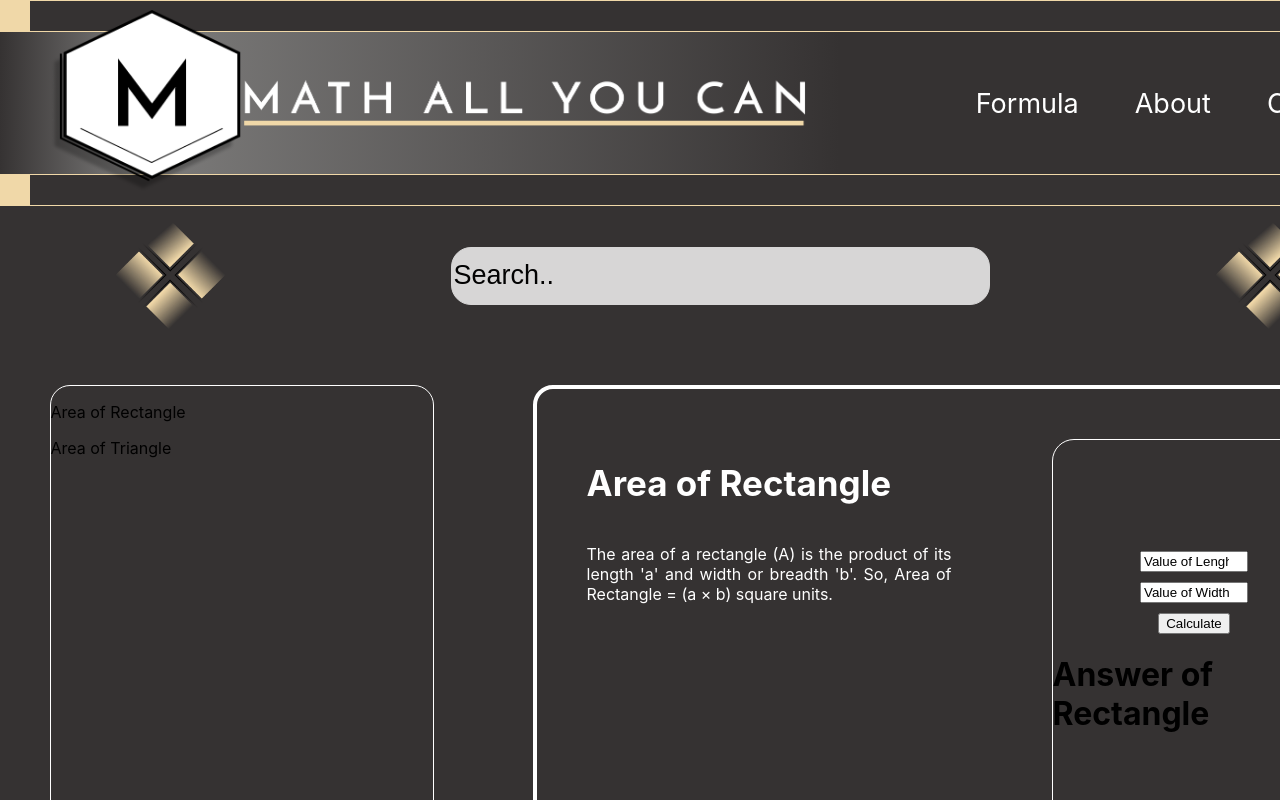
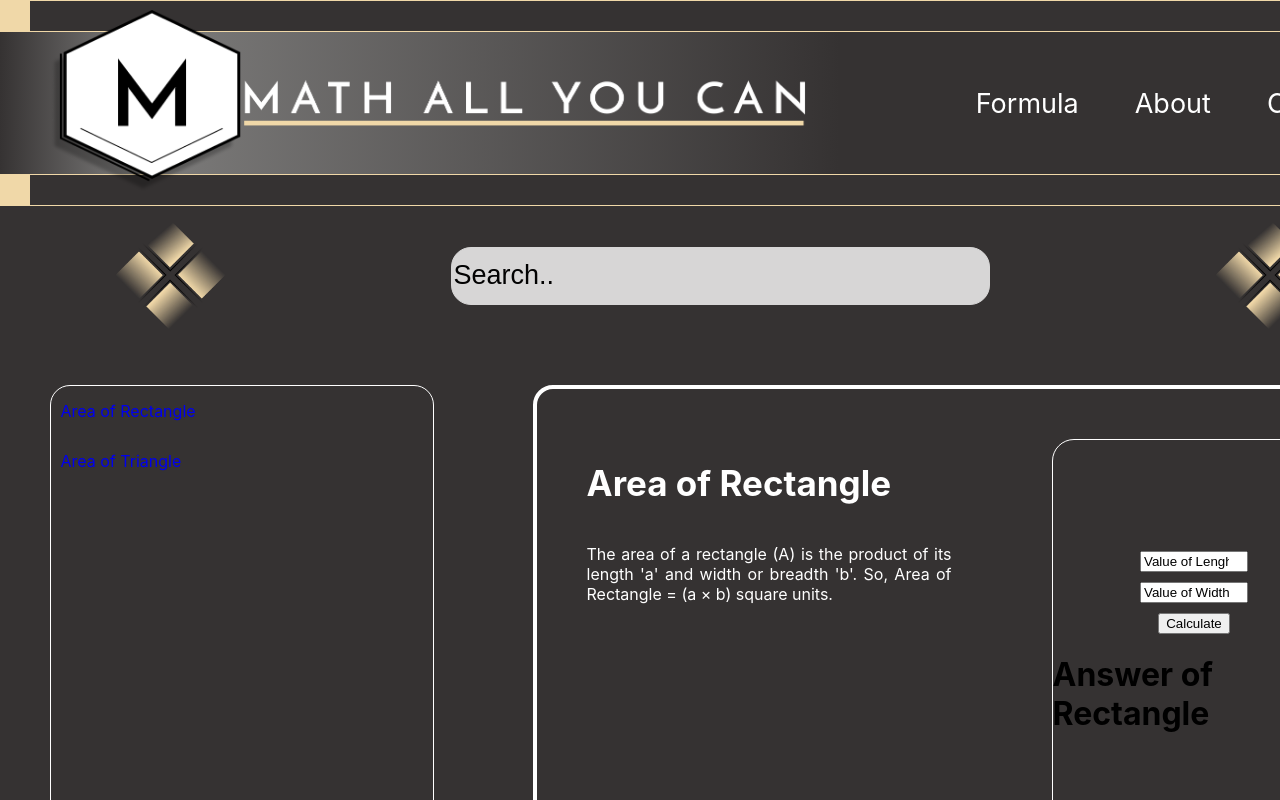
Before and after one commit to lexus654/MathAllYouCan, a React (Create React App) app: page / in a window 1280 px wide. Shown: the top 800 px of the page. Built offline with nearby package versions, Linux system fonts and the light colour scheme.

Commit message:
Refactored

```diff
--- a/src/components/logic/Search.js
+++ b/src/components/logic/Search.js
@@ -32,15 +32,21 @@ const SearchBar = styled.div`
   & .search--input:focus {
     outline-color: #f0d8a8;
   }
+`;
 
+const SecondWrapper = styled.div`
+  width: 382px;
+  height: 548px;
+  background-color: #353232;
+  border-radius: 20px;
+  border: solid 1px white;
   & .dataResult {
-    width: 523px;
-    height: 334px;
-    position: absolute;
-    top: 95px;
+    width: 382px;
+    height: 548px;
+
     overflow: hidden;
     overflow-y: auto;
-    background-color: #d7d6d6;
+    /* background-color: #d7d6d6; */
   }
 
   & .dataResult .dataItem {
@@ -59,14 +65,6 @@ const SearchBar = styled.div`
   & a:hover {
     background-color: lightblue;
   }
-`;
-
-const SecondWrapper = styled.div`
-  width: 382px;
-  height: 548px;
-  background-color: #353232;
-  border-radius: 20px;
-  border: solid 1px white;
 `;
 const BigWrapper = styled.div`
   display: flex;
@@ -113,7 +111,11 @@ const Search = (props) => {
           placeholder="Search.."
         ></input>
 
-        {filteredData.length != 0 && (
+        <img src={require("./math.png").default} height={119} width={119}></img>
+      </SearchBar>
+      <div className="WrapperRow">
+        <SecondWrapper>
+          {filteredData.length != 0 ? (
             <div className="dataResult">
               {filteredData.map((value, key) => {
                 return (
@@ -130,14 +132,24 @@ const Search = (props) => {
                 );
               })}
             </div>
+          ) : (
+            <div className="dataResult">
+              {listOfFormula.map((value, key) => {
+                return (
+                  <a
+                    onClick={function () {
+                      setFormula(listOfFormula[`${key}`]);
+                      filteredData.length = 0;
+                    }}
+                    className="dataItem"
+                    href="#"
+                  >
+                    <p> {value.name}</p>
+                  </a>
+                );
+              })}
+            </div>
           )}
-        <img src={require("./math.png").default} height={119} width={119}></img>
-      </SearchBar>
-      <div className="WrapperRow">
-        <SecondWrapper>
-          {listOfFormula.map((value, key) => {
-            return <p>{value.name}</p>;
-          })}
         </SecondWrapper>
         <Compute formula={formula}></Compute>
       </div>
```
Also changed, not shown: src/components/logic/FilteredList.js (added). Lines whose indentation alone changed are shown as unchanged.
